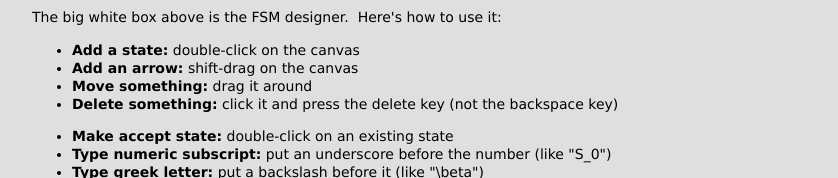
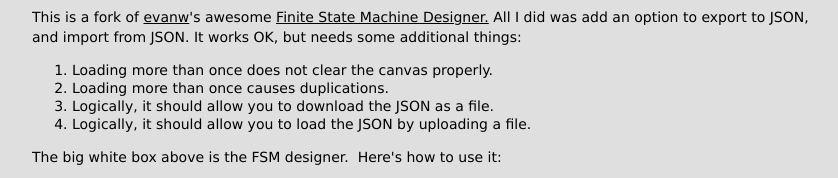
Before and after one commit to TomGranot/tomgs.github.io, a plain HTML site: page fsm/index.html in a window 1280 px wide. Shown: the part 1287-1465 px from the top of the page, without its empty margins (208-1046 px from the left). Drawn offline with Linux system fonts and the light colour scheme.

Commit message:
Make it prettier

```diff
--- a/fsm/index.html
+++ b/fsm/index.html
@@ -1,9 +1,10 @@
 <!doctype html>
-<html><head>
+<html>
+
+<head>
 	<title>Finite State Machine Designer - by Evan Wallace</title>
 	<meta charset="utf-8">
 	<style>
-
 		body {
 			text-align: center;
 			background: #DFDFDF;
@@ -65,7 +66,6 @@ p {
 			margin: 0 auto;
 
 		}
-
 		#outputBoxHeader {
 			display: none;
 			text-align: center;
@@ -75,7 +75,6 @@ p {
 			display: block;
 			text-align: center;
 		}
-
 	</style>
 	<script src="fsm.js"></script>
 	<script>
@@ -114,26 +113,42 @@ if (typeof btoa == 'undefined') {
 		}
 
 	</script>
-</head><body>
+</head>
+
+<body>
 	<h1>Finite State Machine Designer</h1>
 	<canvas id="canvas" width="800" height="600">
 		<span class="error">Your browser does not support<br>the HTML5 &lt;canvas&gt; element</span>
 	</canvas>
 	<div>
-		<p class="center">Export as: <a href="javascript:saveAsPNG()">PNG</a> | <a href="javascript:saveAsSVG()">SVG</a> | <a href="javascript:saveAsLaTeX()">LaTeX</a> | <a href="javascript:saveAsJSON()">JSON (Save to file)</a></p>
+		<p class="center">Export as: <a href="javascript:saveAsPNG()">PNG</a> | <a href="javascript:saveAsSVG()">SVG</a>
+			| <a href="javascript:saveAsLaTeX()">LaTeX</a> | <a href="javascript:saveAsJSON()">JSON (Save to file)</a>
+		</p>
 		<p class="center">Import from: <a href="javascript:loadFromJSON()">JSON (load from file)</a></p>
 		<h3 id="outputBoxHeader">Output Box</h3>
 		<textarea id="output"></textarea>
 		<hr>
 		<h3 id="inputBoxHeader">Input Box</h3>
 		<textarea id="input"></textarea>
+		<p>
+			This is a fork of <a href="https://github.com/evanw">evanw</a>'s awesome <a href="http://madebyevan.com/fsm/">Finite State Machine Designer.</a>
+			All I did was add an option to export to JSON, and import from JSON.
+			It works OK, but needs some additional things:
+			<ol>
+				<li>Loading more than once does not clear the canvas properly.</li>
+				<li>Loading more than once causes duplications.</li>
+				<li>Logically, it should allow you to download the JSON as a file.</li>
+				<li>Logically, it should allow you to load the JSON by uploading a file.</li>
+			</ol>
+		</p>
 		<p>The big white box above is the FSM designer.&nbsp; Here's how to use it:</p>
 		<ul>
 			<li><b>Add a state:</b> double-click on the canvas</li>
 			<li><b>Add an arrow:</b> shift-drag on the canvas</li>
 			<li><b>Move something:</b> drag it around</li>
 			<li><b>Delete something:</b> click it and press the delete key (not the backspace key)</li>
-		</ul><ul>
+		</ul>
+		<ul>
 			<li><b>Make accept state:</b> double-click on an existing state</li>
 			<li><b>Type numeric subscript:</b> put an underscore before the number (like "S_0")</li>
 			<li><b>Type greek letter:</b> put a backslash before it (like "\beta")</li>
@@ -141,4 +156,6 @@ if (typeof btoa == 'undefined') {
 		<p>This was made in HTML5 and JavaScript using the canvas element.</p>
 	</div>
 	<p>Created by <a href="http://madebyevan.com/">Evan Wallace</a> in 2010</p>
-</body></html>
+</body>
+
+</html>
```
Also changed, not shown: 1 other file. Lines whose indentation alone changed are shown as unchanged.
